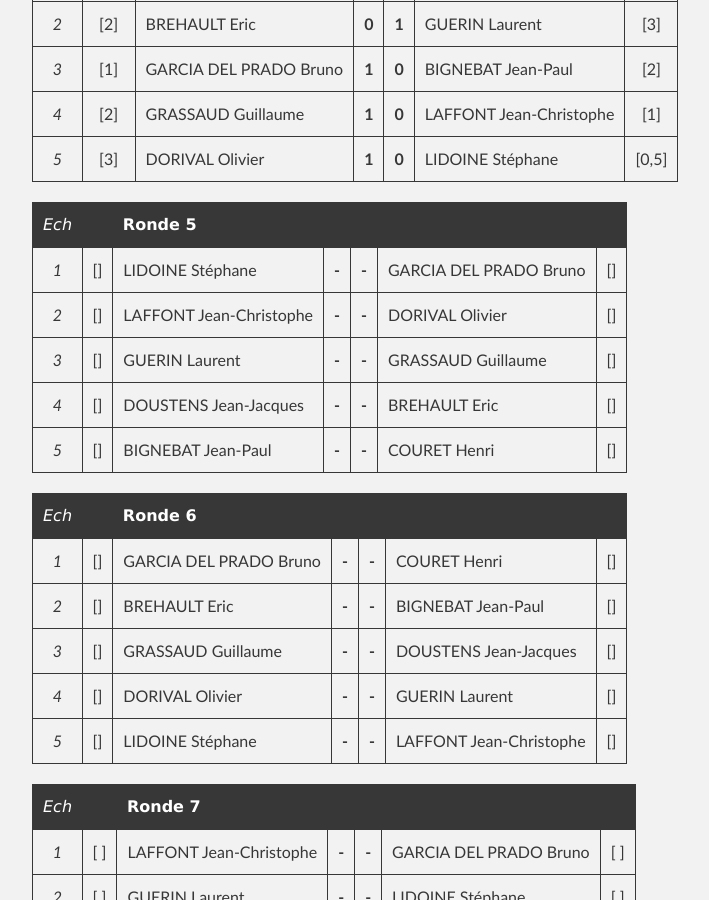
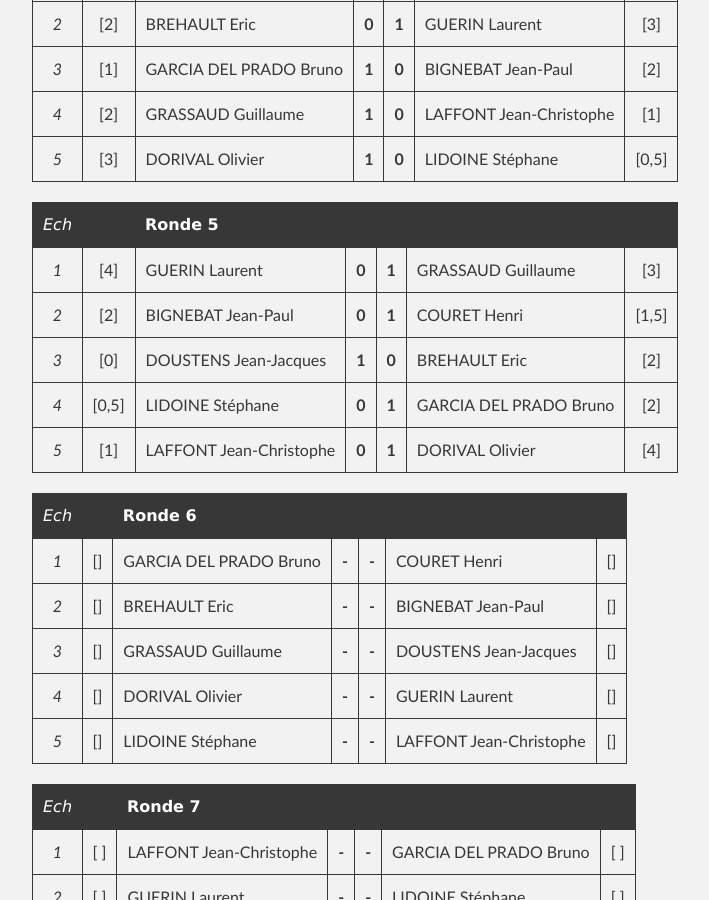
Before and after one commit to echiquier-villeneuve-tolosane/echiquier-villeneuve-tolosane.github.io, a Jekyll site: the page built from tournoiinterne.md, in a window 1280 px wide and 900 px high, scrolled down 1406 px. Shown: the whole window, without its empty margins (208-917 px from the left). Built offline with Jekyll 4.4.1, drawn with Linux system fonts in a browser that asks for light colours; nearby versions of some CDN libraries.

Commit message:
Updated tournoiinterne.md

```diff
--- a/tournoiinterne.md
+++ b/tournoiinterne.md
@@ -47,11 +47,11 @@
 
 |*Ech*|   | **Ronde 5**             |     |     |                        |     |
 |:-:|:---:| ----------------------- |:---:|:---:| ---------------------- |:---:|
-|*1*| [] | LIDOINE Stéphane        |**-**|**-**| GARCIA DEL PRADO Bruno | [] |
-|*2*| [] | LAFFONT Jean-Christophe |**-**|**-**| DORIVAL Olivier        | [] |
-|*3*| [] | GUERIN Laurent          |**-**|**-**| GRASSAUD Guillaume     | [] |
-|*4*| [] | DOUSTENS Jean-Jacques   |**-**|**-**| BREHAULT Eric          | [] |
-|*5*| [] | BIGNEBAT Jean-Paul      |**-**|**-**| COURET Henri           | [] |
+|*1*| [4] | GUERIN Laurent          |**0**|**1**| GRASSAUD Guillaume     | [3] |
+|*2*| [2] | BIGNEBAT Jean-Paul      |**0**|**1**| COURET Henri         | [1,5] |
+|*3*| [0] | DOUSTENS Jean-Jacques   |**1**|**0**| BREHAULT Eric          | [2] |
+|*4*| [0,5] | LIDOINE Stéphane      |**0**|**1**| GARCIA DEL PRADO Bruno | [2] |
+|*5*| [1] | LAFFONT Jean-Christophe |**0**|**1**| DORIVAL Olivier        | [4] |
 
 |*Ech*|   | **Ronde 6**          |     |     |                           |     |
 |:-:|:---:| -------------------- |:---:|:---:| ------------------------- |:---:|
```
